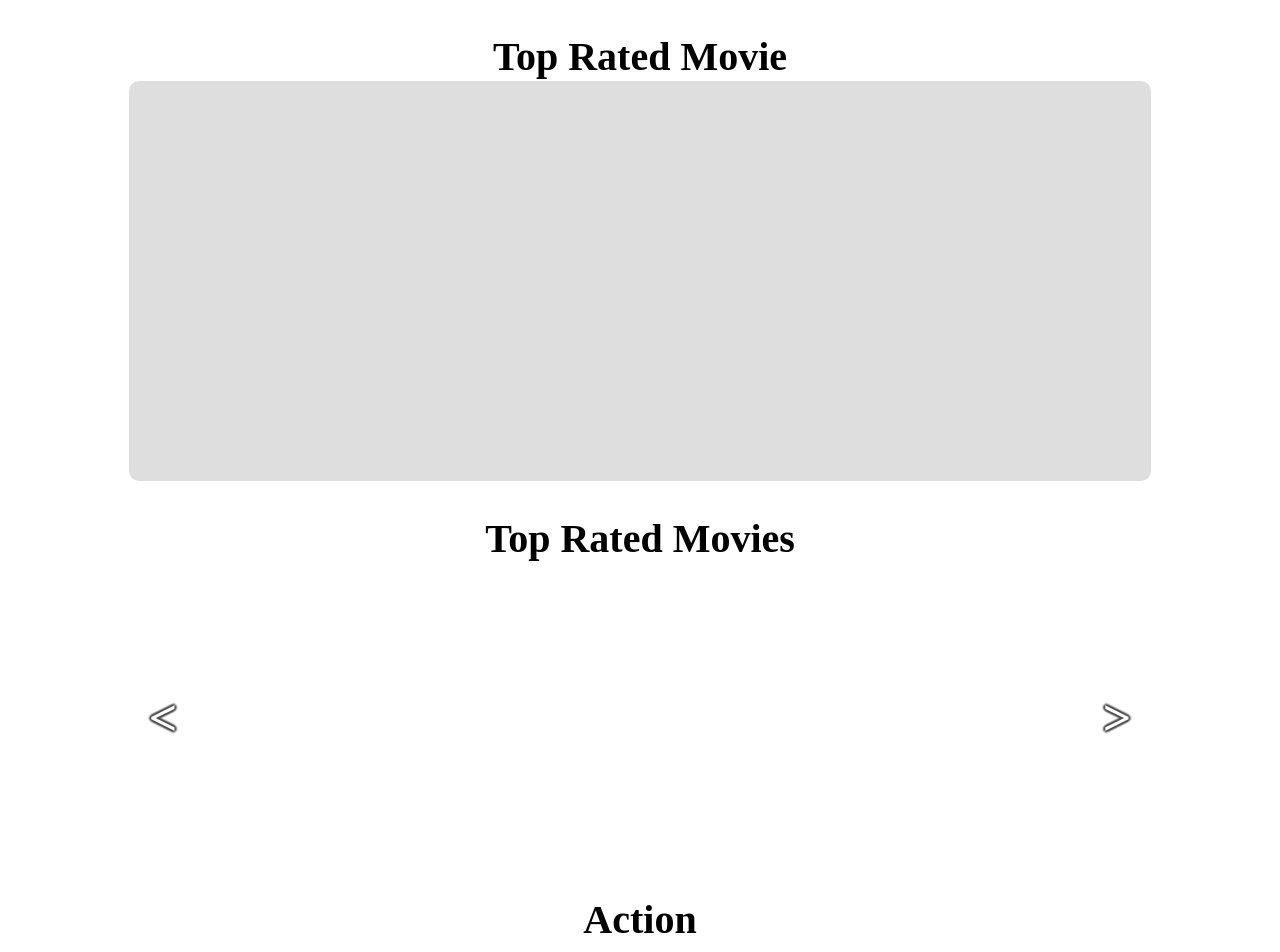
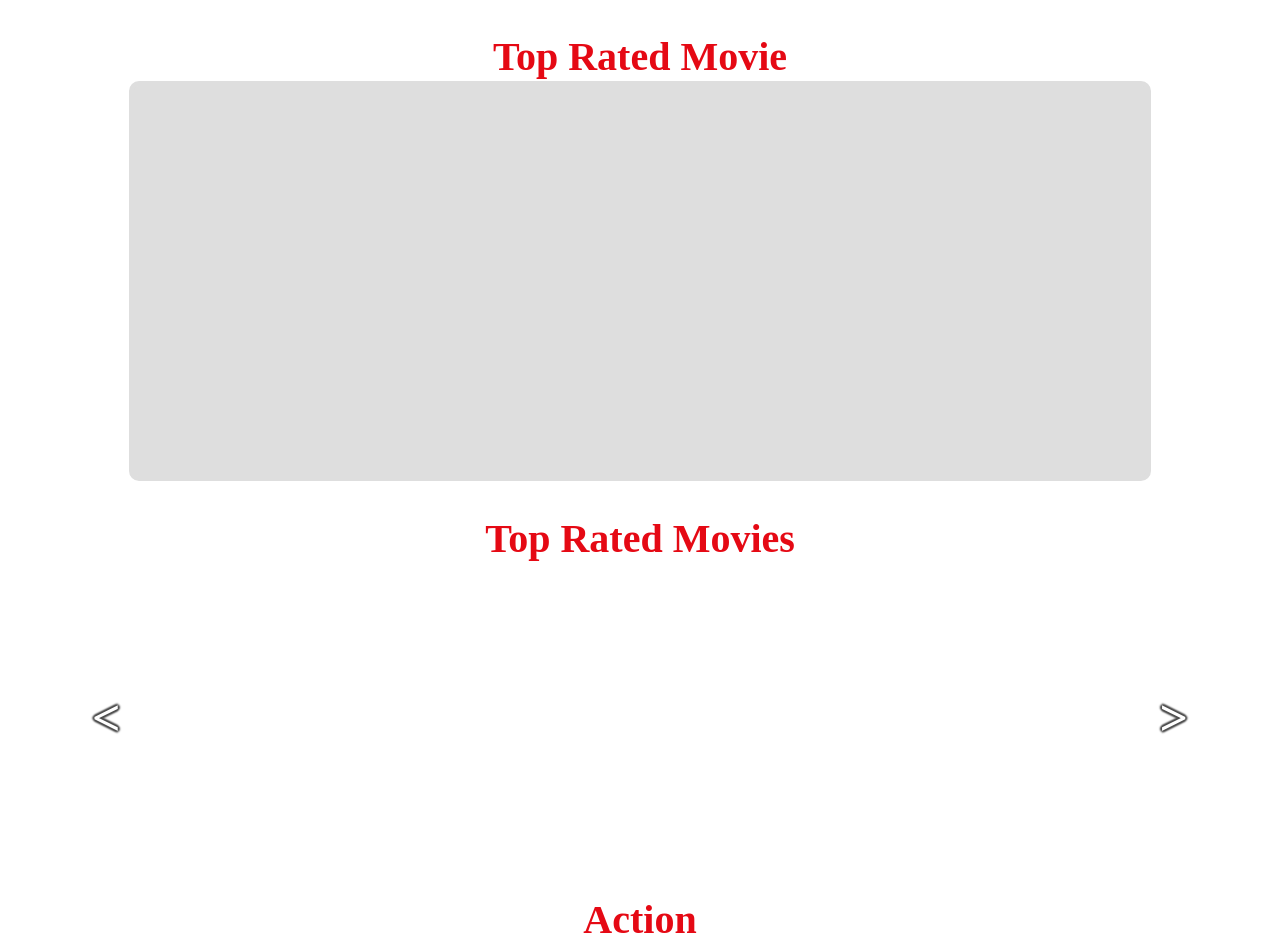
Before and after one commit to AdrienB-OC/Project-6-Dynamic-Website-using-API-data, a plain HTML site: page index.html in a window 1280 px wide. Shown: the top 952 px of the page. Drawn offline with Linux system fonts and the light colour scheme; no server answers.

Commit message:
Modification css

```diff
--- a/styles.css
+++ b/styles.css
@@ -6,6 +6,7 @@ p span
 body {
     background-color: #fff;
 }
+
 * {
 color: black;
 }
@@ -14,15 +15,14 @@ h2 {
 font-weight: bold;
 font-size: 2.5em;
 text-align: center;
-
-
+color: #E50914;
 }
 
 h1 {
 font-weight: bold;
 font-size: 3em;
 text-align: center;
-
+color: #E50914;
 }
 
 
@@ -48,7 +48,6 @@ text-align: center;
     opacity: 0;
     transition: visibility 0s, opacity 0.5s;
     z-index: 951;
-
 }
 
 .bg-active{
@@ -76,7 +75,6 @@ text-align: center;
     top: 15px;
     right: 15px;
     cursor: pointer;
-
     font-size: 1.5em;
 }
 .modal-close:hover{
@@ -102,6 +100,7 @@ text-align: center;
 .modal-btn:hover{
  opacity: 0.8;
 }
+
 .top-modal-btn{
     background-color: rgba(255, 255, 255, 0.5);
     border: solid 2px darkgrey;
@@ -130,7 +129,6 @@ text-align: center;
     font-size: 1.2em;
 }
 
-
 .movie-cat {
     white-space: nowrap;
     flex-flow: row nowrap;
@@ -143,31 +141,28 @@ text-align: center;
 
 }
 
-.control-container {
-    height: 300px;
-    position: absolute;
-    width: 90%;
-    overflow: hidden;
-    box-sizing: border-box;
-    visibility: visible;
-}
 .container {
     user-select: none;
-
     height: 300px;
     position: relative;
     width: 90%;
-    max-width: 1474px;
+    max-width: 1350px;
     box-sizing: border-box;
     overflow: hidden;
     display: flex;
     flex-flow: row nowrap;
     justify-content: center;
-
     margin: -2em auto 0 auto;
-
 }
 
+.control-container {
+    height: 300px;
+    position: absolute;
+    width: 100%;
+    overflow: hidden;
+    box-sizing: border-box;
+    visibility: visible;
+}
 
 .left-scroll {
 
@@ -175,7 +170,6 @@ text-align: center;
 }
 .right-scroll {
     right: 0;
-
 
 }
 .scroll {
@@ -188,6 +182,7 @@ text-align: center;
     margin: 0 5px;
     z-index: 950;
 }
+
 .button {
     position: absolute;
     color: #f6f6f6;
@@ -202,7 +197,6 @@ text-align: center;
     opacity: 0.7;
     background-color: rgba(0, 0, 0, 0)
 }
-
 .button:hover{
     opacity: 1;
 }
@@ -246,7 +240,6 @@ text-align: center;
     font-weight: bold;
 }
 
-
 @media screen and (max-width: 1200px) {
     .control-container {
     width: 98%;
```
